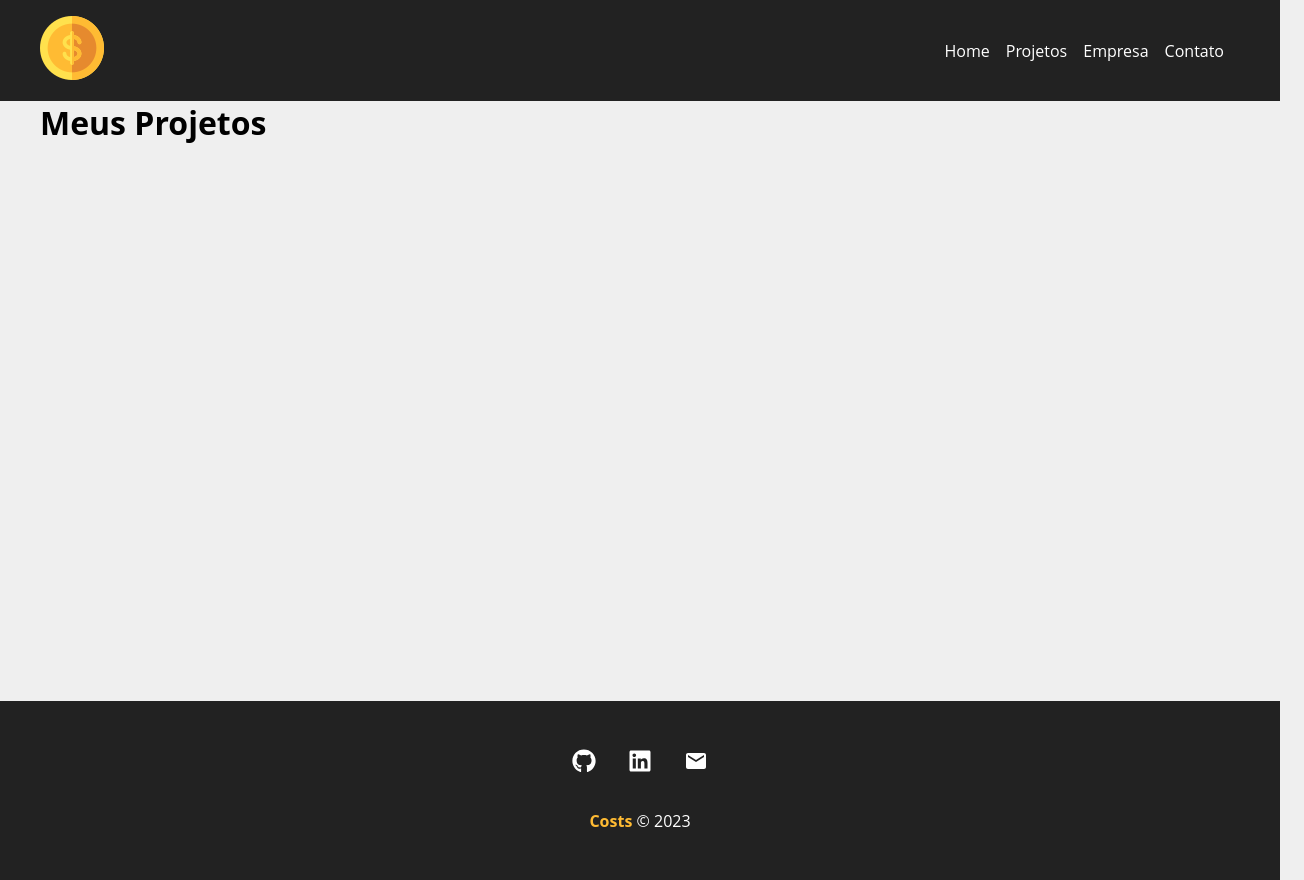
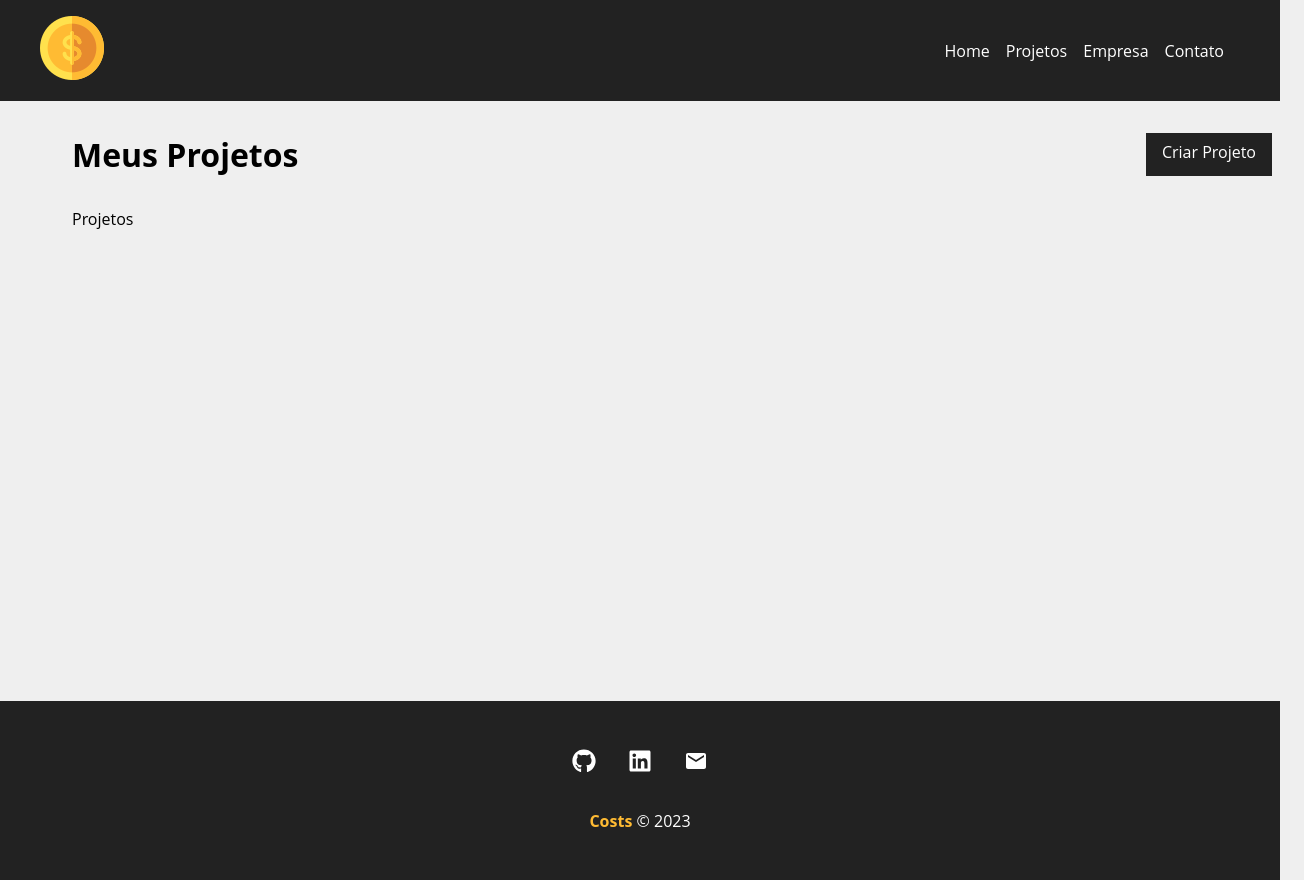
Before and after one commit to sabatinirafa/ReactJS-Projeto-Gerenciador-Financeiro, a React (Create React App) app: page /projects in a window 1280 px wide. Shown: the whole page, 1304 px wide, since content can reach past the window. Built offline with nearby package versions, Linux system fonts and the light colour scheme.

Commit message:
Projects page

```diff
--- a/src/components/layouts/Footer.js
+++ b/src/components/layouts/Footer.js
@@ -6,9 +6,9 @@ function Footer() {
   return(
     <footer className={styles.footer}>
       <ul className={styles.social_list}>
-        <li><FaGithub/></li>
-        <li><FaLinkedin/></li>
-        <li><MdEmail/></li>
+        <li><a href='https://github.com/sabatinirafa' target='_blank'><FaGithub/></a></li>
+        <li><a href='https://www.linkedin.com/in/rafael-sabatini-41819a1b2/' target='_blank'><FaLinkedin/></a></li>
+        <li><a href='mailto:rafa.sabatini@yahoo.com.br' ><MdEmail/></a></li>
       </ul>
       <p className={styles.copy_right}><span>Costs</span> &copy; 2023</p>
     </footer>
--- a/src/components/layouts/Footer.module.css
+++ b/src/components/layouts/Footer.module.css
@@ -15,7 +15,11 @@
   margin: 0 1em;
 }
 
-.social_list li:hover {
+a {
+  color: #fff;
+}
+
+.social_list a:hover {
   color: #ffbb33;
 }
 
--- a/src/components/pages/Projects.js
+++ b/src/components/pages/Projects.js
@@ -1,6 +1,11 @@
 import { useLocation } from "react-router-dom"
 
 import Message from "../layouts/Message"
+import Container from '../layouts/Container'
+import LinkButton from '../layouts/LinkButton'
+
+import styles from './Projects.module.css'
+
 
 function Projects() {
 
@@ -11,9 +16,15 @@ function Projects() {
   }
 
   return (
-    <div>
-      <h1>Meus Projetos</h1>
+    <div className={styles.project_container}>
+      <div className={styles.title_container}>
+        <h1>Meus Projetos</h1>
+        <LinkButton to='/newproject' text='Criar Projeto'/>
+      </div>
       {message && <Message type='success' msg={message}/>}
+      <Container customClass='start'>
+        <p>Projetos</p>
+      </Container>
     </div>
   )
 }
--- /dev/null
+++ b/src/components/pages/Projects.module.css
@@ -0,0 +1,9 @@
+.project_container {
+  padding: 2em;
+}
+
+.title_container {
+  display: flex;
+  justify-content: space-between;
+  margin-bottom: 2em;
+}
```
